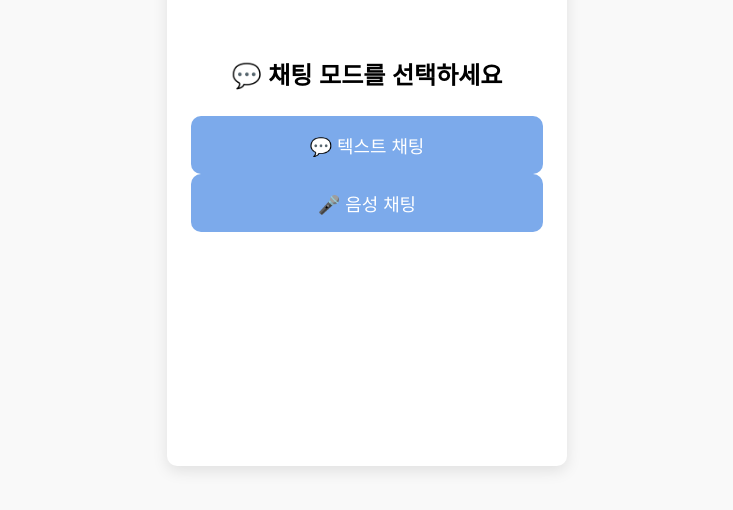
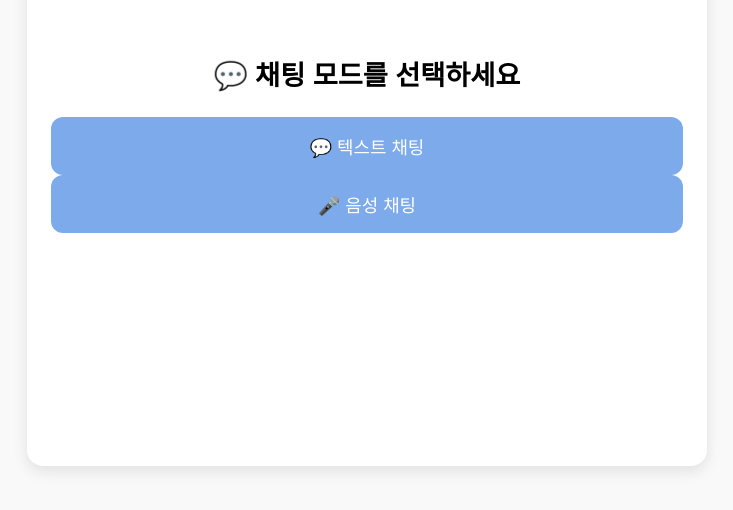
Before and after one commit to nojungsin/eng_learn_chat, a React (Create React App) app in the folder eng_learning/ui/: page /choose in a window 1280 px wide. Shown: the part 254-764 px from the top of the page, without its empty margins (273-1006 px from the left). Built offline with nearby package versions, Linux system fonts and the light colour scheme.

Commit message:
Update Choose.css

```diff
--- a/eng_learning/ui/src/pages/Choose.css
+++ b/eng_learning/ui/src/pages/Choose.css
@@ -7,49 +7,68 @@
   background-color: #f9f9f9;
 }
 
-/* 카드 박스: chat-box와 동일하게 */
+/* 카드 박스: home/chat과 동일 스케일 */
 .choose-card {
   background-color: #ffffff;
-  padding: 36px 24px;
-  border-radius: 10px;
-  box-shadow: rgba(0, 0, 0, 0.1) 0px 5px 15px;
-  width: 100%;
-  max-width: 400px;
-  height: 80vh;                 /* ✅ chat-box와 통일 */
+  width: clamp(320px, 80vw, 680px);
+  height: 80vh; /* chat-box와 통일 */
+  padding: clamp(24px, 3vw, 36px) clamp(16px, 2.6vw, 24px);
+  border-radius: 16px;
+  box-shadow: 0 5px 15px rgba(0,0,0,0.1);
+
   display: flex;
   flex-direction: column;
   align-items: center;
-  justify-content: center;      /* ✅ 세로 가운데 정렬 */
+  justify-content: center; /* 세로 가운데 정렬 */
   box-sizing: border-box;
 }
 
-/* 제목과 버튼 그룹 사이 간격 확대 */
+/* 제목 */
 .choose-card h2 {
-  margin: 0 0 24px;            /* 기존보다 여유 */
-  line-height: 1.3;
+  margin: 0 0 clamp(18px, 2vw, 24px);
+  line-height: 1.25;
+  font-size: clamp(1.35rem, 2.6vw, 1.7rem);
+  text-align: center;
 }
 
-/* 버튼 그룹 래퍼 (정렬/간격) */
+/* 버튼 그룹 */
 .choose-buttons {
   width: 100%;
   display: flex;
   flex-direction: column;
-  gap: 20px;      /* 버튼 간 간격 */
-  margin-top: 20px;
+  gap: clamp(14px, 2vw, 20px);   /* 버튼 간 간격 */
+  margin-top: clamp(14px, 2vw, 20px);
 }
 
-/* 버튼 스타일 (중복 제거) */
+/* 버튼 스타일 */
 .choose-card button {
+  width: 100%;
   background-color: #7caaeb;
-  color: white;
+  color: #fff;
   border: none;
-  border-radius: 10px;
-  padding: 16px 32px;
-  font-size: 1.12rem;
+  border-radius: 12px;
+  padding: clamp(14px, 2.8vw, 16px) clamp(24px, 3.2vw, 32px);
+  font-size: clamp(1rem, 2.4vw, 1.12rem);
   cursor: pointer;
-  width: 100%;
+  transition: background-color .25s, transform .06s ease;
+}
+.choose-card button:hover { background-color: #69a1f0; }
+.choose-card button:active { transform: scale(0.99); }
+.choose-card button:focus-visible {
+  outline: 2px solid #4e86de;
+  outline-offset: 2px;
 }
 
-.choose-card button:hover {
-  background-color: #69a1f0;
+/* 태블릿 이상에서는 2열 그리드(선택) */
+@media (min-width: 768px) {
+  .choose-buttons {
+    display: grid;
+    grid-template-columns: 1fr 1fr;
+    gap: clamp(14px, 1.8vw, 18px);
+  }
 }
+
+/* 초소형 화면 보정 */
+@media (max-width: 480px) {
+  .choose-card { width: min(96vw, 540px); }
+}
```
